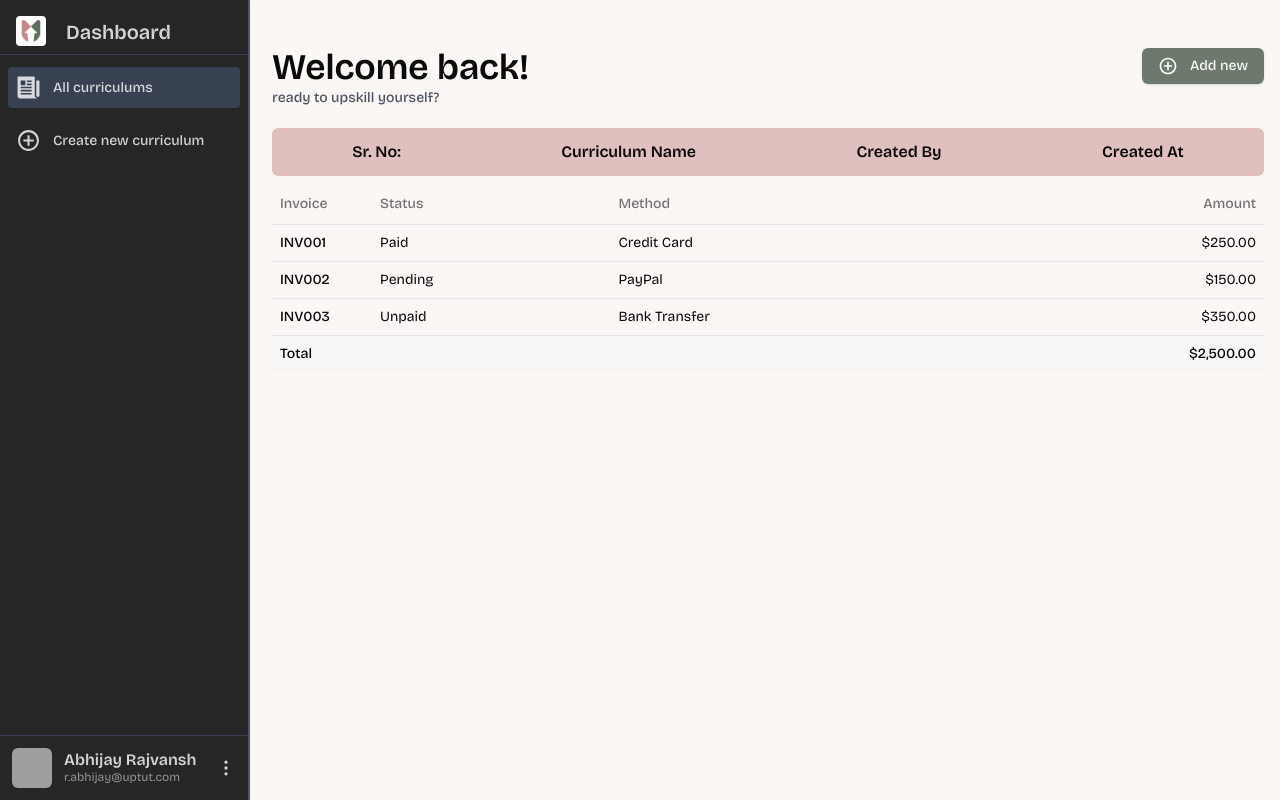
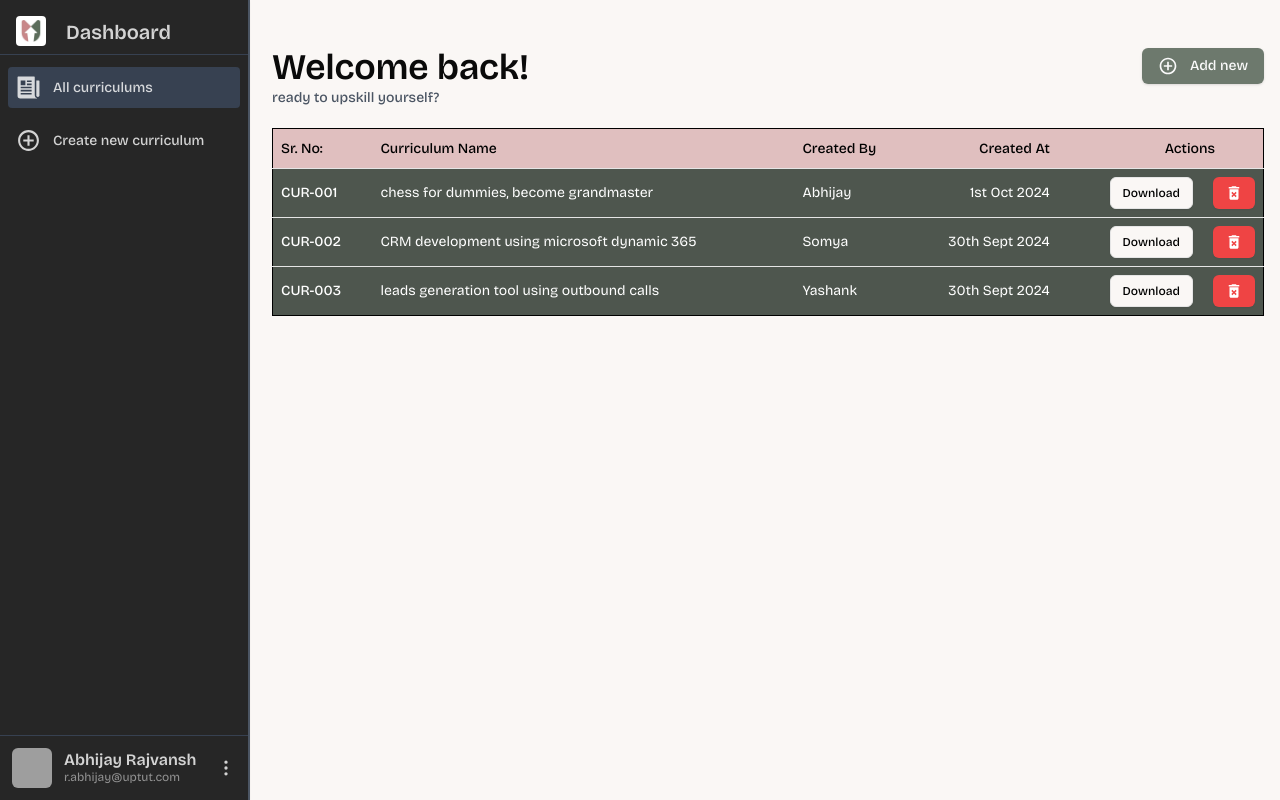
Before and after one commit to abhijayrajvansh/ai-curriculum-generator, a Next.js app: page /dashboard in a window 1280 px wide. Built offline with nearby package versions, Linux system fonts and the light colour scheme; grey boxes are pictures that could not be loaded.

Commit message:
update: tables re-defined

```diff
--- a/components/CurriculumList.tsx
+++ b/components/CurriculumList.tsx
@@ -8,75 +8,71 @@ import {
   TableHeader,
   TableRow,
 } from "@/components/ui/table";
+import { Button } from "./ui/button";
+import { MdDeleteForever } from "react-icons/md";
 
-const invoices = [
+const curriculum_data = [
   {
-    invoice: "INV001",
-    paymentStatus: "Paid",
-    totalAmount: "$250.00",
-    paymentMethod: "Credit Card",
+    id: "CUR-001",
+    currName: "chess for dummies, become grandmaster",
+    createdBy: "Abhijay",
+    createdAt: "1st Oct 2024",
+    downloadLink: "",
   },
   {
-    invoice: "INV002",
-    paymentStatus: "Pending",
-    totalAmount: "$150.00",
-    paymentMethod: "PayPal",
+    id: "CUR-002",
+    currName: "CRM development using microsoft dynamic 365",
+    createdBy: "Somya",
+    createdAt: "30th Sept 2024",
+    downloadLink: "",
   },
   {
-    invoice: "INV003",
-    paymentStatus: "Unpaid",
-    totalAmount: "$350.00",
-    paymentMethod: "Bank Transfer",
+    id: "CUR-003",
+    currName: "leads generation tool using outbound calls",
+    createdBy: "Yashank",
+    createdAt: "30th Sept 2024",
+    downloadLink: "",
   },
 ];
 
 export function CurriculumList() {
   return (
     <div>
-      <div className="flex w-full justify-around py-3 mb-2 font-semibold items-center bg-[#c88889]/50 rounded-md">
-        <div>Sr. No:</div>
-        <div>Curriculum Name</div>
-        <div>Created By</div>
-        <div>Created At</div>
-      </div>
-
-      {/* list of all curriculums */}
-
-      {/* {curriculum_data.map((item) => (
-        <div className="flex w-full justify-around py-3 items-center bg-[#4e564e] text-white rounded border border-background">
-          <div>{item.srn}</div>
-          <div>{item.curriculumName}</div>
-          <div>{item.createdAt}</div>
-          <div>{item.createdBy}</div>
-        </div>
-      ))} */}
       <Table>
-        <TableHeader>
+        <TableHeader className="bg-[#c88889]/50 border border-black">
           <TableRow>
-            <TableHead className="w-[100px]">Invoice</TableHead>
-            <TableHead>Status</TableHead>
-            <TableHead>Method</TableHead>
-            <TableHead className="text-right">Amount</TableHead>
+            <TableHead className="w-[100px]">Sr. No:</TableHead>
+            <TableHead>Curriculum Name</TableHead>
+            <TableHead>Created By</TableHead>
+            <TableHead className="text-right">Created At</TableHead>
+            <TableHead className="text-right pr-12">Actions</TableHead>
           </TableRow>
         </TableHeader>
-        <TableBody>
-          {invoices.map((invoice) => (
-            <TableRow key={invoice.invoice}>
-              <TableCell className="font-medium">{invoice.invoice}</TableCell>
-              <TableCell>{invoice.paymentStatus}</TableCell>
-              <TableCell>{invoice.paymentMethod}</TableCell>
-              <TableCell className="text-right">
-                {invoice.totalAmount}
+
+        <TableBody className="bg-[#4e564e] border border-black">
+          {curriculum_data.map((curriculum) => (
+            <TableRow key={curriculum.id} className="text-white">
+              <TableCell className="font-medium">{curriculum.id}</TableCell>
+              <TableCell>{curriculum.currName}</TableCell>
+              <TableCell className="text-left">
+                {curriculum.createdBy}
+              </TableCell>
+              <TableCell className="text-right">{curriculum.createdAt}</TableCell>
+              <TableCell className="flex item gap-5 justify-end">
+                <Button variant={"outline"} size={"sm"} className="text-black">
+                  Download
+                </Button>
+                <Button
+                  variant={"destructive"}
+                  size={"sm"}
+                  className="text-white"
+                >
+                  <MdDeleteForever size={18} />
+                </Button>
               </TableCell>
             </TableRow>
           ))}
         </TableBody>
-        <TableFooter>
-          <TableRow>
-            <TableCell colSpan={3}>Total</TableCell>
-            <TableCell className="text-right">$2,500.00</TableCell>
-          </TableRow>
-        </TableFooter>
       </Table>
     </div>
   );
--- a/components/ui/table.tsx
+++ b/components/ui/table.tsx
@@ -20,7 +20,7 @@ const TableHeader = React.forwardRef<
   HTMLTableSectionElement,
   React.HTMLAttributes<HTMLTableSectionElement>
 >(({ className, ...props }, ref) => (
-  <thead ref={ref} className={cn("[&_tr]:border-b", className)} {...props} />
+  <thead ref={ref} className={cn(" ", className)} {...props} />
 ))
 TableHeader.displayName = "TableHeader"
 
@@ -58,7 +58,7 @@ const TableRow = React.forwardRef<
   <tr
     ref={ref}
     className={cn(
-      "border-b transition-colors hover:bg-muted/50 data-[state=selected]:bg-muted",
+      "border-b",
       className
     )}
     {...props}
@@ -73,7 +73,7 @@ const TableHead = React.forwardRef<
   <th
     ref={ref}
     className={cn(
-      "h-10 px-2 text-left align-middle font-medium text-muted-foreground [&:has([role=checkbox])]:pr-0 [&>[role=checkbox]]:translate-y-[2px]",
+      "h-10 px-2 text-left align-middle font-medium text-muted-foreground [&:has([role=checkbox])]:pr-0 [&>[role=checkbox]]:translate-y-[2px] text-black",
       className
     )}
     {...props}
```
